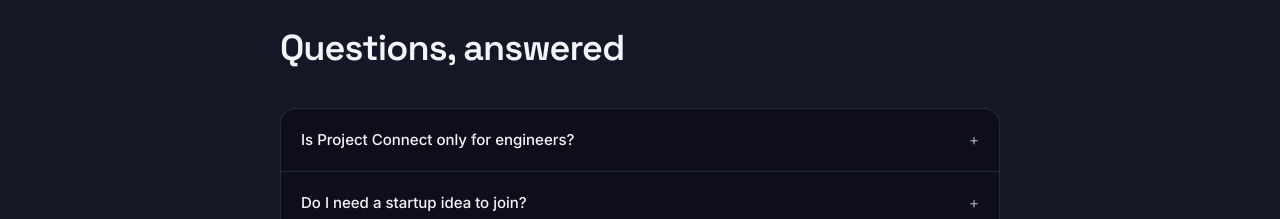
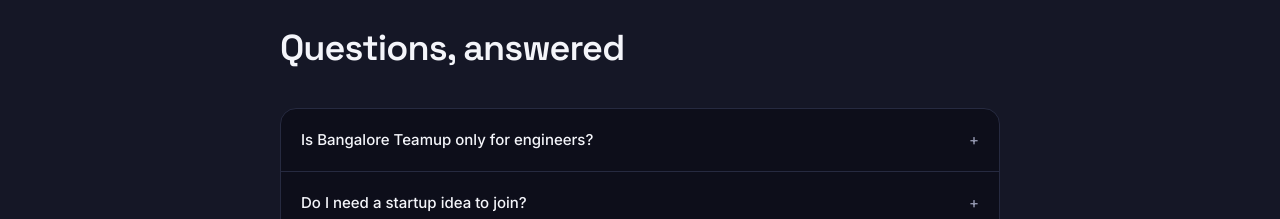
Before and after one commit to Darkcrisx7/project-connect, a Next.js app: page / in a window 1280 px wide. Shown: the part 3000-3219 px from the top of the page. Built offline with nearby package versions, Linux system fonts and the light colour scheme.

Commit message:
Update stats-and-stories.tsx

```diff
--- a/components/landing/stats-and-stories.tsx
+++ b/components/landing/stats-and-stories.tsx
@@ -56,7 +56,7 @@ export function Testimonials() {
 
 const faqs = [
   {
-    q: "Is Project Connect only for engineers?",
+    q: "Is Bangalore Teamup only for engineers?",
     a: "No. Startups on the platform need designers, marketers, business and finance students, content creators and more — not just developers.",
   },
   {
```
